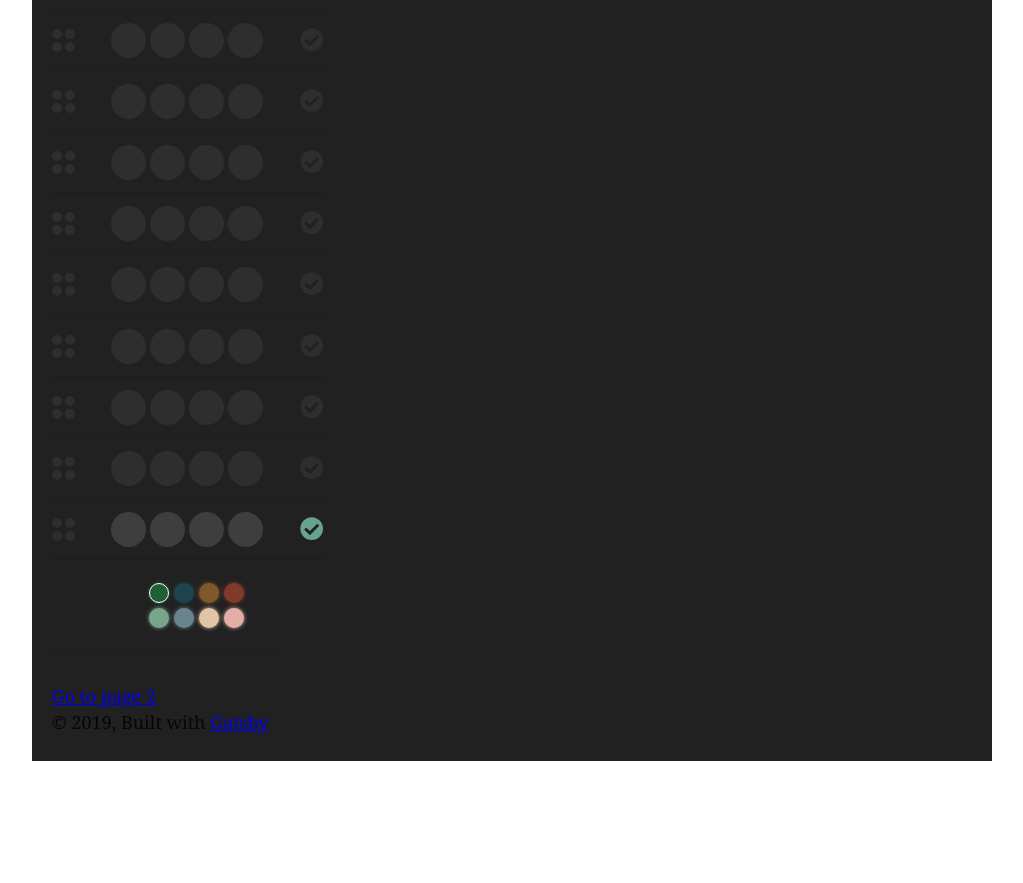
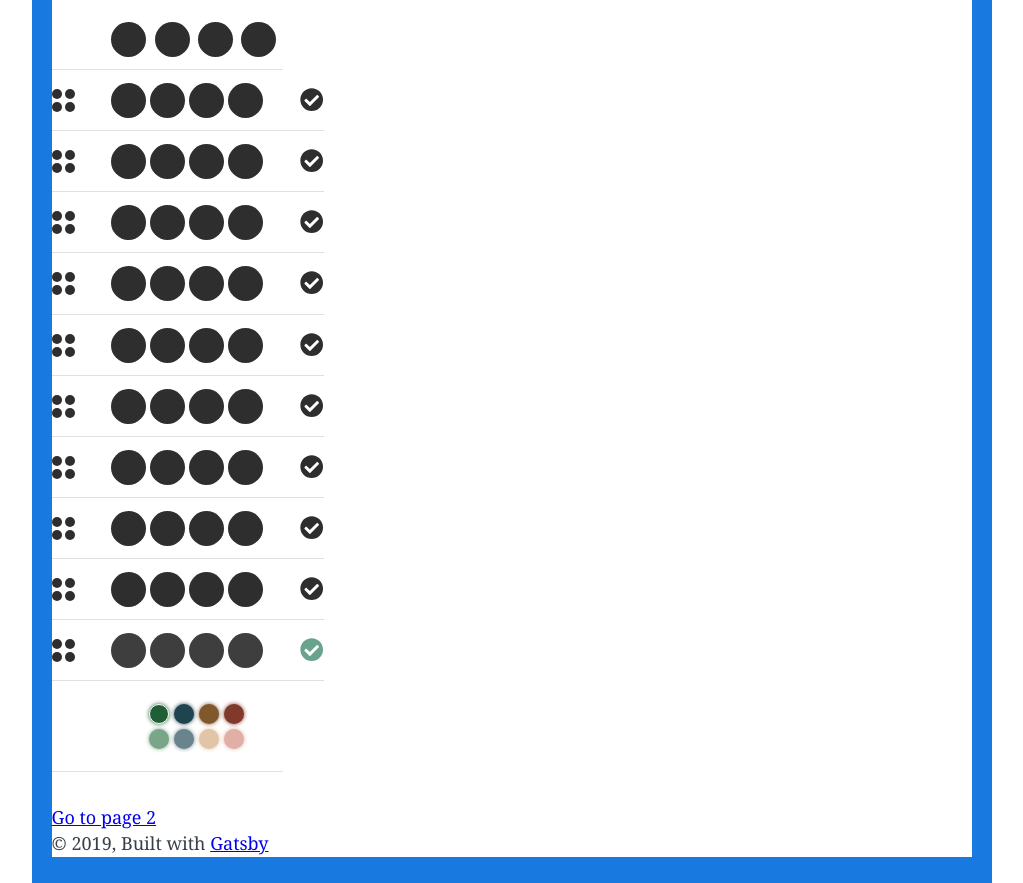
Before and after one commit to itdev164-sp2019/mehdi-hellal-p3, a Gatsby site in the folder mastermind/: page / in a window 1280 px wide. Shown: the part 265-1148 px from the top of the page, without its empty margins (128-1151 px from the left). Before the commit the page ends 1026 px from the top, so only its background shows below. Built offline with nearby package versions, Linux system fonts and the light colour scheme; Gatsby itself is replaced by a stand-in of ours.

Commit message:
Add header, main, footer components

```diff
--- a/mastermind/src/components/App/MyApp.js
+++ b/mastermind/src/components/App/MyApp.js
@@ -9,7 +9,9 @@
     return (
       <div className="App">
 
+        <InfoBar/>
         <TheGame />
+
       </div>
     );
   }
--- a/mastermind/src/components/Element/Button/Button.js
+++ b/mastermind/src/components/Element/Button/Button.js
@@ -4,14 +4,12 @@
 import styled from 'styled-components'
 
 const StyledButton = styled(ButtonBase)`
-padding: 8px;
-color: ${props => (props.variant === 'primary' ? 'black' : 'white')};
-border: solid 1px;
-    ${props => (props.variant === 'primary' ? 'black' : 'white')}
+${props => props.theme.variants.button[props.variant || 'primary']};
+
 `
 
 export const Button = props => <StyledButton {...props}/>
 
-Button. propTypes = {
+Button.propTypes = {
     variant: PropTypes.string
 }
--- /dev/null
+++ b/mastermind/src/components/Element/Footer/Footer.js
@@ -0,0 +1,12 @@
+import React from 'react'
+import PropTypes from 'prop-types'
+import { BaseContainer } from '../BaseContainer'
+import styled from 'styled-components'
+
+const StyledFooter = styled(BaseContainer)`
+${props => props.theme.variants.footer[props.variant || 'primary']};
+`
+
+
+
+export const Footer = props => <StyledFooter as="footer" {...props} />
--- /dev/null
+++ b/mastermind/src/components/Element/Footer/index.js
@@ -0,0 +1 @@
+export { Footer } from './Footer'
--- /dev/null
+++ b/mastermind/src/components/Element/Header/Header.js
@@ -0,0 +1,12 @@
+import React from 'react'
+import { BaseContainer } from '../BaseContainer'
+import styled from 'styled-components'
+import {InfoBar} from '../../Game'
+
+const StyledHeader = styled(BaseContainer)`
+${props => props.theme.variants.header[props.variant || 'primary']};
+`
+
+
+
+export const Header = props => <StyledHeader as="header" {...props}/>
--- /dev/null
+++ b/mastermind/src/components/Element/Header/index.js
@@ -0,0 +1 @@
+export { Header } from './Header'
--- /dev/null
+++ b/mastermind/src/components/Element/Main/Main.js
@@ -0,0 +1,8 @@
+import React from 'react'
+import { BaseContainer } from '../BaseContainer'
+import styled from 'styled-components'
+
+const StyledMain = styled(BaseContainer)`
+${props => props.theme.variants.main[props.variant || 'primary']};
+`
+export const Main = props => <StyledMain as="main" {...props}/>
--- /dev/null
+++ b/mastermind/src/components/Element/Main/index.js
@@ -0,0 +1 @@
+export {Main} from './Main'
--- a/mastermind/src/components/Element/index.js
+++ b/mastermind/src/components/Element/index.js
@@ -1,2 +1,5 @@
 export * from './BaseContainer'
 export * from './Button'
+export * from './Header'
+export * from './Footer'
+export * from './Main'
--- a/mastermind/src/components/Game/InfoBar.js
+++ b/mastermind/src/components/Game/InfoBar.js
@@ -10,7 +10,9 @@
       <h1 className="info-bar__title">
         React Mastermind
       </h1>
+      <h2 className="info-bar__subtitle">
 
+      </h2>
     </div>
   </div>
 );
--- a/mastermind/src/components/layout.js
+++ b/mastermind/src/components/layout.js
@@ -8,11 +8,15 @@
 import React from "react"
 import PropTypes from "prop-types"
 import { StaticQuery, graphql } from "gatsby"
-
+import {ThemeProvider} from 'styled-components'
+import {Theme_1 as theme } from '../themes/FirstTheme'
 import Header from "./header"
 import "./layout.css"
+import {Main, Footer} from '../components/Element'
+
 
 const Layout = ({ children }) => (
+  <ThemeProvider theme={theme}>
   <StaticQuery
     query={graphql`
       query SiteTitleQuery {
@@ -26,25 +30,27 @@
     render={data => (
       <>
         <Header siteTitle={data.site.siteMetadata.title} />
+
         <div
           style={{
             margin: `0 auto`,
             maxWidth: 960,
             padding: `0px 1.0875rem 1.45rem`,
             paddingTop: 0,
-            backgroundColor: `#212121`,
+            backgroundColor: `#1879e0`,
           }}
         >
-          <main>{children}</main>
-          <footer>
+          <Main>{children}</Main>
+          <Footer>
             © {new Date().getFullYear()}, Built with
             {` `}
             <a href="https://www.gatsbyjs.org">Gatsby</a>
-          </footer>
+          </Footer>
         </div>
       </>
     )}
   />
+  </ThemeProvider>
 )
 
 Layout.propTypes = {
--- a/mastermind/src/pages/index.js
+++ b/mastermind/src/pages/index.js
@@ -4,11 +4,13 @@
 import Layout from "../components/layout"
 import Image from "../components/image"
 import SEO from "../components/seo"
+import {Button} from "../components/Element"
 
 const IndexPage = () => (
+
   <Layout>
     <SEO title="Home" />
-
+    <Button>Test</Button>
 
     <MyApp/>
     <Link to="/page-2/">Go to page 2</Link>
--- /dev/null
+++ b/mastermind/src/themes/FirstTheme/Theme_1.js
@@ -0,0 +1,133 @@
+const theme ={
+    space: [0, 4, 8, 16, 32, 64, 128, 256, 512],
+    lineHeight: {
+        solid: 1,
+        title: 1.25,
+        copy: 1.5
+    },
+    letterSpacing: {
+        normal: 'normal',
+        tracked: '0.1em',
+        tight: '-0.05em',
+        mega: '0.25em'
+    },
+    borders: [
+        0,
+        '1px solid',
+        '2px solid',
+        '3px solid',
+        '4px solid',
+        '8px solid',
+        '16px solid',
+        '32px solid',
+
+    ],
+    colors: {
+        primary:{
+            light: 'hsl(208, 13%, 35%)',
+            main: 'hsl(208, 13%, 25%)',
+            dark: 'hsl(208, 13%, 15%)',
+            contrastText: '#ffffff'
+        },
+
+        text:{
+            primary: 'hsl(208, 13%, 35%)',
+            secondary: 'hsl(208, 13%, 45%)',
+            disabled: 'hsl(208, 13%, 75%)',
+            hint: 'hsl(208, 13%, 75%)'
+        }
+    }
+}
+
+const defaults ={
+    button: {
+        padding: `${theme.space[2] / 16}em ${(theme.space[3] +4) / 16}em`,
+        border: theme.borders[2],
+        textTransform: 'uppercase',
+        letterSpacing: theme.letterSpacing.tracked,
+        background: 'white'
+    },
+    footer :{
+        border: theme.borders[0],
+        height: '100%',
+        width: '100%',
+
+    },
+    main:{
+        border: theme.borders[0],
+        height: '100%',
+        width: '100%',
+
+    },
+    header:{
+    height: '100%',
+    width: '100%',
+    }
+
+
+}
+
+const variants = {
+    button:{
+        primary:{
+            ...defaults.button,
+            color: theme.colors.primary.main,
+            borderColor: theme.colors.primary.main,
+           // background: 'white'
+        },
+        contrast:{
+            ...defaults.button,
+            color: theme.colors.primary.contrastText,
+            borderColor: theme.colors.primary.contrastText
+        }
+    },
+    footer:{
+        primary:{
+            ...defaults.footer,
+            color: theme.colors.primary.main,
+            //borderColor: theme.colors.primary.main,
+            background: 'white'
+        },
+        contrast:{
+            ...defaults.footer,
+            color: theme.colors.primary.contrastText,
+            borderColor: theme.colors.primary.contrastText
+        }
+    },
+
+    header:{
+        primary:{
+            ...defaults.header,
+            color: theme.colors.primary.main,
+            borderColor: theme.colors.primary.main,
+            background: 'white'
+        },
+        contrast:{
+            ...defaults.button,
+            color: theme.colors.primary.contrastText,
+            borderColor: theme.colors.primary.contrastText
+        }
+    },
+
+    main:{
+        primary:{
+            ...defaults.main,
+            color: theme.colors.primary.main,
+            borderColor: theme.colors.primary.main,
+            background: 'white'
+        },
+        contrast:{
+            ...defaults.main,
+            color: theme.colors.primary.contrastText,
+            borderColor: theme.colors.primary.contrastText
+        }
+    },
+
+
+
+
+
+}
+
+const Theme_1 ={...theme, defaults, variants }
+export { Theme_1}
--- /dev/null
+++ b/mastermind/src/themes/FirstTheme/index.js
@@ -0,0 +1 @@
+export {Theme_1} from './Theme_1'
```
